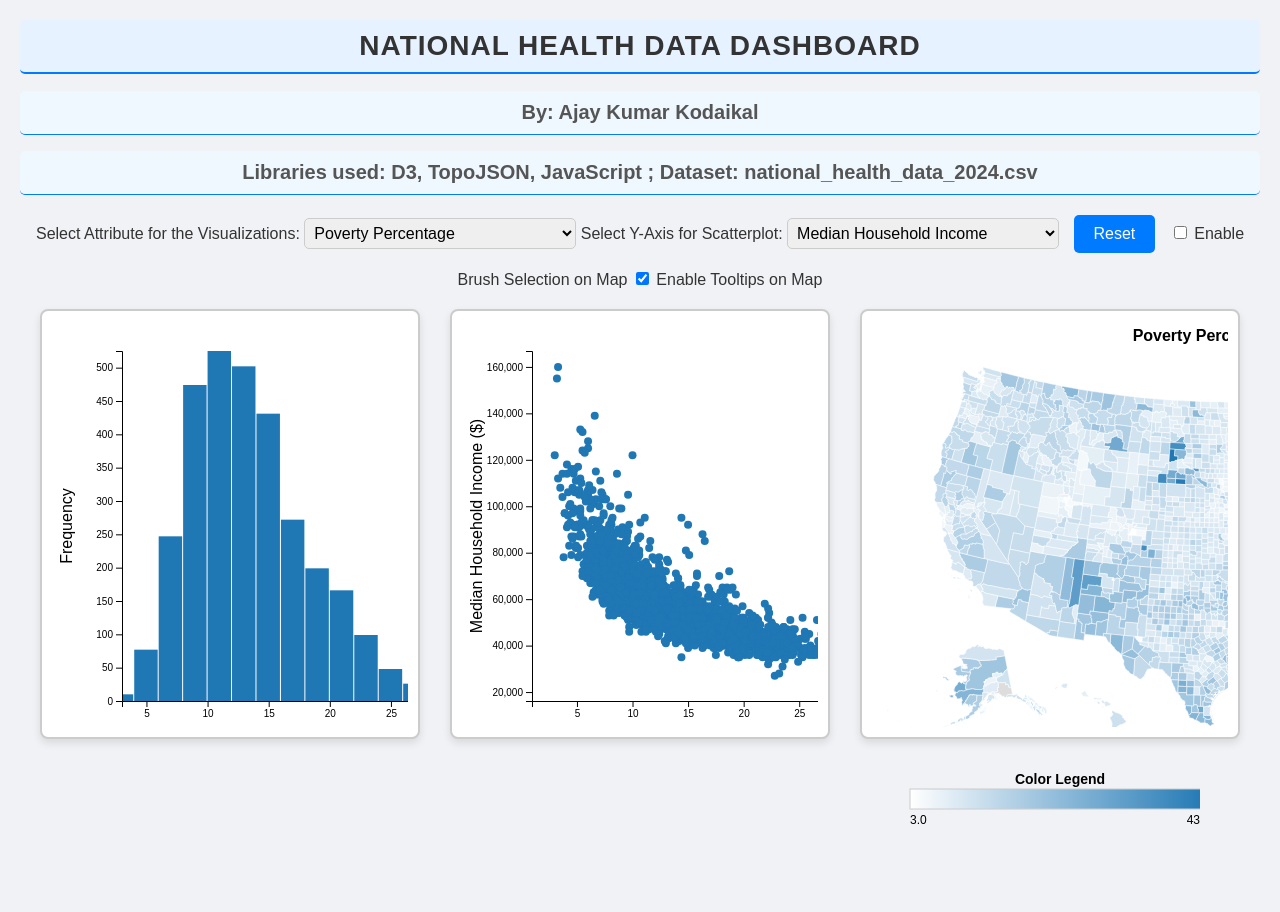
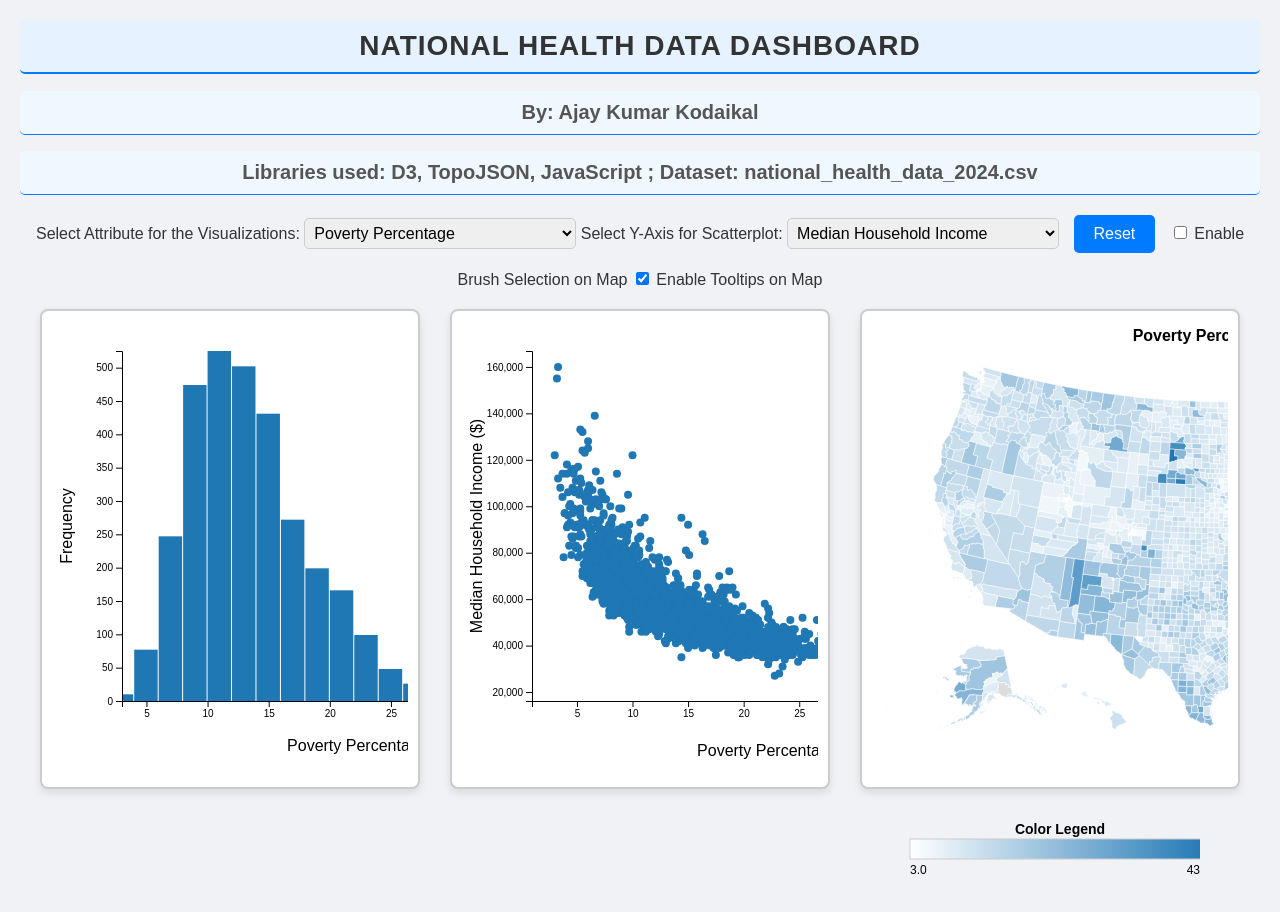
Before and after one commit to ajaykumar1250/VIDProjectOneRedesign, a plain HTML site: page index.html in a window 1280 px wide. Before the commit the page ends 889 px from the top, so only its background shows below. Drawn offline with nearby package versions, Linux system fonts and the light colour scheme; animation ran at ten frames a second.

Commit message:
adjusted histogram and scatterplot SVG heights to accomodate x-axis titles

```diff
--- a/script.js
+++ b/script.js
@@ -21,7 +21,7 @@ d3.csv("national_health_data_2024.csv").then(function(data) {
         return formattedData;
     });
 
-    let width = 500, height = 350, margin = {top: 30, right: 30, bottom: 50, left: 70};
+    let width = 500, height = 350, margin = {top: 30, right: 30, bottom: 70, left: 70};
 
     let attributeLabels = {
         "poverty_perc": "Poverty Percentage (%)",
@@ -101,7 +101,7 @@ d3.csv("national_health_data_2024.csv").then(function(data) {
 
         svg.append("text")
             .attr("x", width / 2)
-            .attr("y", height + 40)
+            .attr("y", height + 50)
             .attr("text-anchor", "middle")
             .text(attributeLabels[currentHistogramAttribute]);
 
@@ -184,7 +184,10 @@ d3.csv("national_health_data_2024.csv").then(function(data) {
         svg.append("g").attr("transform", `translate(0,${height})`).call(d3.axisBottom(xScale));
         svg.append("g").call(d3.axisLeft(yScale));
 
-        svg.append("text").attr("x", width / 2).attr("y", height + 40).attr("text-anchor", "middle").text(attributeLabels[attr1]);
+        svg.append("text")
+        .attr("x", width / 2)
+        .attr("y", height + 55)
+        .attr("text-anchor", "middle").text(attributeLabels[attr1]);
         svg.append("text").attr("transform", "rotate(-90)").attr("x", -height / 2).attr("y", -50).attr("text-anchor", "middle").attr("id", "scatterplot-y-label").text(attributeLabels[attr2]);
     }
 
--- a/styles.css
+++ b/styles.css
@@ -33,7 +33,7 @@ body {
     box-shadow: 0px 4px 8px rgba(0, 0, 0, 0.1);
     border: 2px solid #ccc;
     width: 100%;
-    height: 430px; /* Match histogram and scatterplot height */
+    height: 480px; /* Match histogram and scatterplot height */
     display: block;
     box-sizing: border-box;
 }
```
